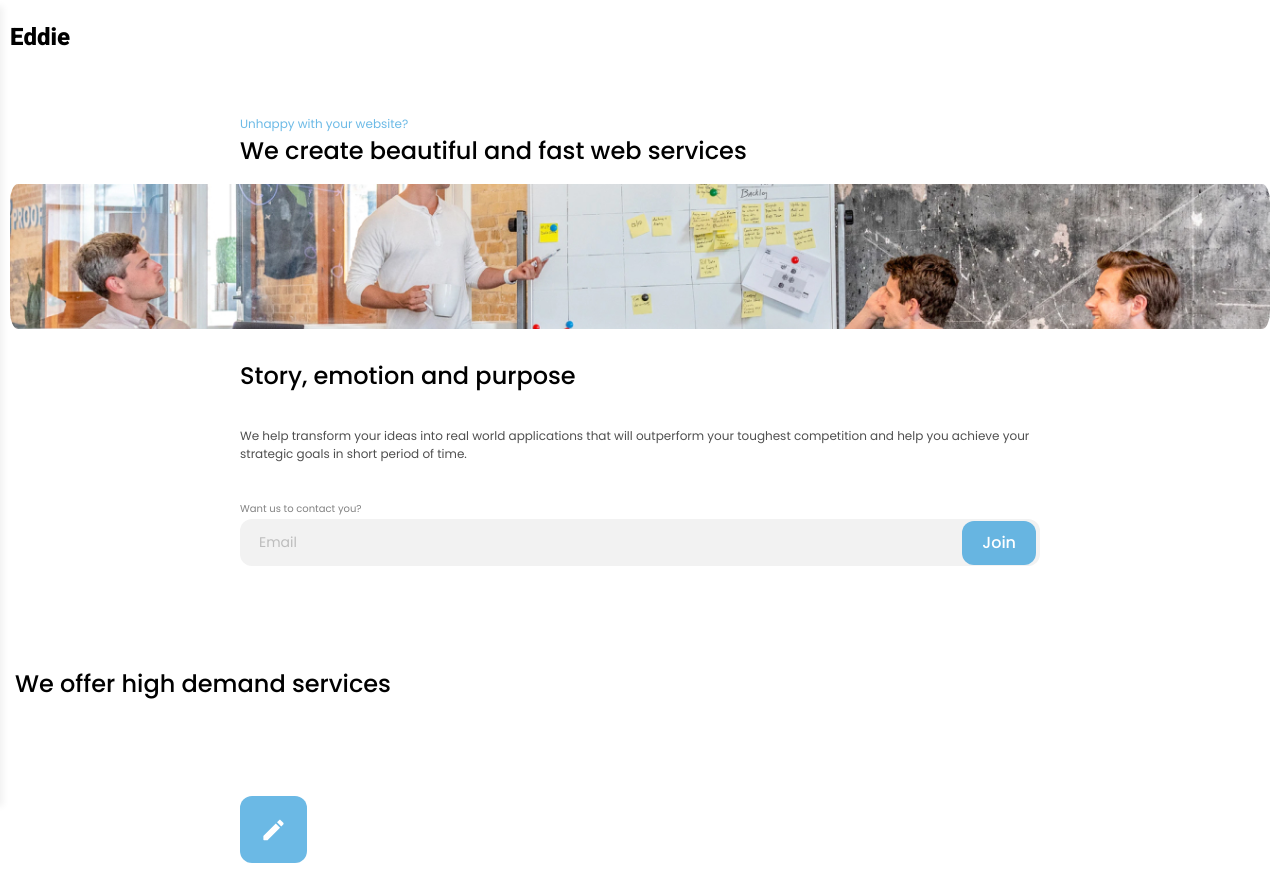
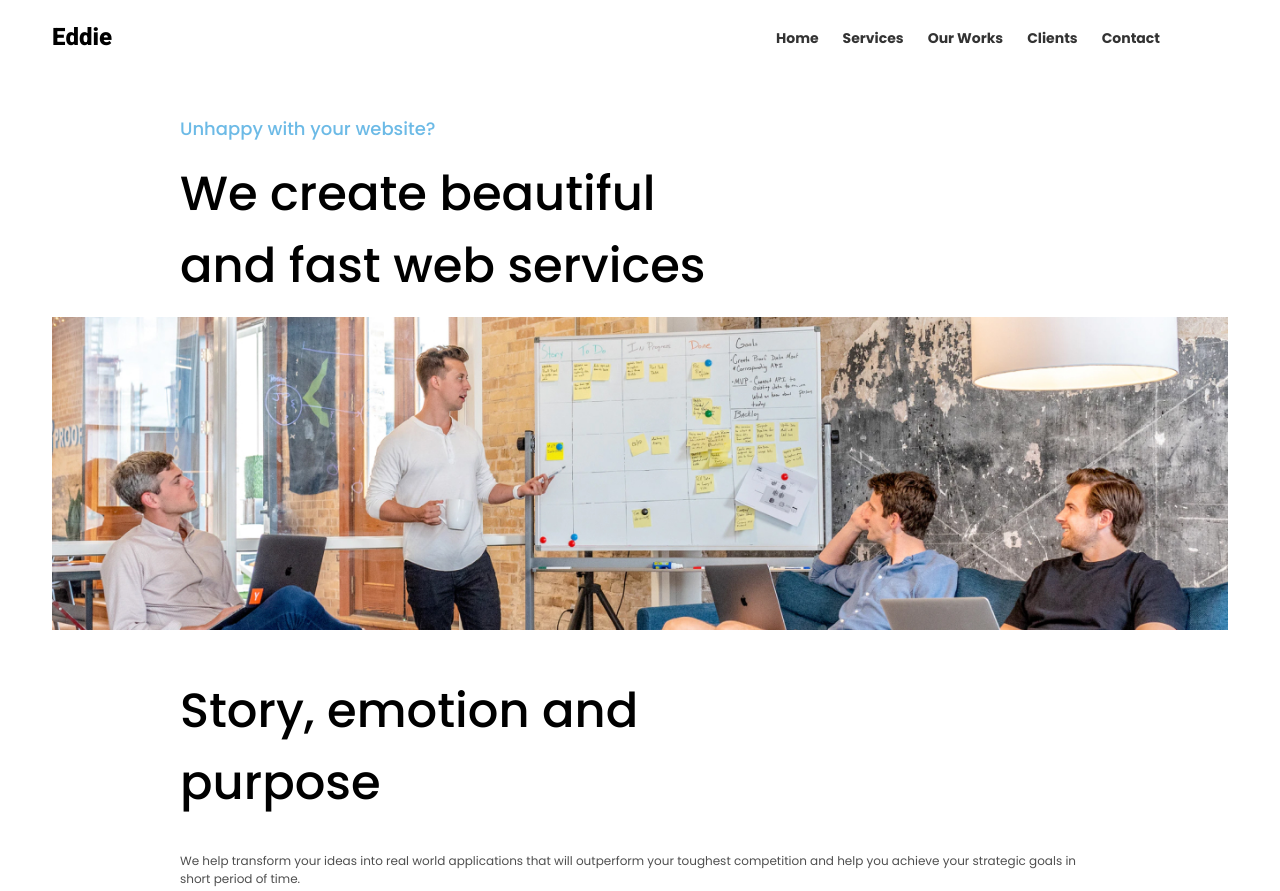
Before and after one commit to ips-coding-challenge/Eddie-Challenge, a website built with Parcel: page index.html in a window 1280 px wide. Shown: the top 891 px of the page. Built offline with nearby package versions, Linux system fonts and the light colour scheme.

Commit message:
Starting big screen

```diff
--- a/assets/css/app.css
+++ b/assets/css/app.css
@@ -2,152 +2,12 @@
 
 @import url("/assets/css/base.css");
 @import url("/assets/css/header.css");
-
-.container {
-  max-width: 1110px;
-  padding: 0 40px;
-  margin: 0 auto;
-}
-
-h2 {
-  font-size: 24px;
-  line-height: 36px;
-  font-weight: 500;
-}
-img {
-  width: 100%;
-  max-width: 100%;
-  height: auto;
-  border-radius: 24px;
-}
+@import url("/assets/css/home.css");
+@import url("/assets/css/services.css");
 
 /* Animation */
 .translate {
   transform: translateX(0) !important;
-}
-
-/* Home Section */
-.home {
-  margin-top: 40px;
-}
-
-.question {
-  color: var(--clr-blue);
-  font-size: 12px;
-  line-height: 18px;
-}
-
-.home__image {
-  height: 145px;
-  border-radius: 18px;
-  object-fit: cover;
-  margin-top: 15px;
-  margin-bottom: 22px;
-  padding: 0 10px;
-}
-
-.home p {
-  font-size: 12px;
-  line-height: 18px;
-  margin-top: 33px;
-  color: var(--clr-txt-p);
-}
-
-.form {
-  margin-top: 31px;
-}
-.form label {
-  font-size: 10px;
-  line-height: 15px;
-  color: #828282;
-}
-.btn-input {
-  background-color: #f2f2f2;
-  height: 47px;
-  border-radius: 12px;
-  padding: 4px 4px 4px 19px;
-  display: flex;
-  justify-content: space-between;
-  align-items: center;
-}
-input {
-  outline: none;
-  background-color: transparent;
-  border: none;
-  max-width: 60%;
-}
-input::placeholder {
-  font-size: 14px;
-  line-height: 21px;
-  color: #bdbdbd;
-}
-
-.btn {
-  padding: 10px 20px;
-  border-radius: 12px;
-  border: 0;
-  font-weight: 500;
-  font-size: 16px;
-  line-height: 24px;
-}
-
-.btn-default {
-  background-color: #e0e0e0;
-  color: #828282;
-}
-.btn-blue,
-.btn-green,
-.btn-red {
-  color: white;
-}
-.btn-blue {
-  background: var(--clr-blue);
-}
-.btn-green {
-  background: var(--clr-green);
-}
-.btn-red {
-  background: var(--clr-red);
-}
-
-/* Services Section */
-.services {
-  margin-top: 100px;
-}
-.services h2 {
-  padding-left: 15px;
-  margin-bottom: 94px;
-}
-.feature {
-  margin-top: 90px;
-}
-.feat-icon {
-  height: 67px;
-  width: 67px;
-  display: flex;
-  justify-content: center;
-  align-items: center;
-}
-.services h3 {
-  margin-top: 35px;
-  font-size: 24px;
-  line-height: 36px;
-  font-weight: bold;
-}
-.services p {
-  margin-top: 24px;
-  color: var(--clr-txt-p);
-  font-size: 16px;
-  line-height: 24px;
-  margin-bottom: 30px;
-}
-.rounded {
-  background: #ffffff;
-  box-shadow: 0px 10px 30px rgba(51, 51, 51, 0.1);
-  border-radius: 24px;
-  padding: 46px 30px;
-  margin-left: 10px;
-  margin-right: 10px;
 }
 
 /* Our Works Section */
@@ -310,14 +170,3 @@ input::placeholder {
   margin-top: 133px;
   color: #a9a9a9;
 }
-
-/* Utility */
-.full-width {
-  left: 50%;
-  margin-left: -50vw;
-  margin-right: -50vw;
-  max-width: 100vw;
-  position: relative;
-  right: 50%;
-  width: 100vw;
-}
--- a/assets/css/base.css
+++ b/assets/css/base.css
@@ -30,7 +30,91 @@ input {
 }
 
 .container {
-  max-width: 1110px;
+  /* max-width: 1110px; */
   padding: 0 40px;
   margin: 0 auto;
 }
+
+h2 {
+  font-size: 24px;
+  line-height: 36px;
+  font-weight: 500;
+}
+
+img {
+  width: 100%;
+  max-width: 100%;
+  height: auto;
+  border-radius: 24px;
+}
+
+.btn {
+  padding: 10px 20px;
+  border-radius: 12px;
+  border: 0;
+  font-weight: 500;
+  font-size: 16px;
+  line-height: 24px;
+}
+
+.btn-default {
+  background-color: #e0e0e0;
+  color: #828282;
+}
+.btn-blue,
+.btn-green,
+.btn-red {
+  color: white;
+}
+.btn-blue {
+  background: var(--clr-blue);
+}
+.btn-green {
+  background: var(--clr-green);
+}
+.btn-red {
+  background: var(--clr-red);
+}
+/* Utility */
+.full-width {
+  left: 50%;
+  margin-left: -50vw;
+  margin-right: -50vw;
+  max-width: 100vw;
+  position: relative;
+  right: 50%;
+  width: 100vw;
+  padding: 0 10px;
+}
+
+@media (min-width: 576px) {
+  .container {
+    max-width: 500px;
+  }
+}
+
+@media (min-width: 768px) {
+  .container {
+    max-width: 700px;
+  }
+  .full-width {
+    padding: 0 52px;
+  }
+  h2 {
+    font-weight: 500 !important;
+    font-size: 48px !important;
+    line-height: 72px !important;
+  }
+}
+
+@media (min-width: 992px) {
+  .container {
+    max-width: 900px;
+  }
+}
+
+@media (min-width: 1200px) {
+  .container {
+    max-width: 1000px;
+  }
+}
--- a/assets/css/header.css
+++ b/assets/css/header.css
@@ -14,6 +14,7 @@ header {
 }
 .menu {
   display: flex;
+  flex-direction: column;
   justify-content: center;
   align-self: start;
   align-items: center;
@@ -40,8 +41,11 @@ header {
 }
 
 .menu li a {
-  color: black;
+  color: var(--clr-txt-black);
   text-decoration: none;
+  font-size: 14px;
+  line-height: 18px;
+  font-weight: 600;
 }
 .menu li a:hover {
   color: var(--clr-red);
@@ -54,22 +58,33 @@ header {
 }
 
 @media (min-width: 767px) {
-  .container {
-    width: 880px;
-    max-width: 1400px;
-  }
-
   header {
     max-width: 1280px;
     margin: 0 auto;
+    padding-left: 52px;
+    padding-right: 108px;
   }
   .menu {
-    display: block;
+    display: flex;
+    height: inherit;
+    position: inherit;
+    align-items: center;
+    flex-direction: row;
+    transform: inherit;
+    width: inherit;
+    margin: inherit;
+    box-shadow: inherit;
+    background-color: inherit;
+    margin: 0;
+    align-self: center;
   }
 
-  .menu ul {
-    display: flex;
+  .menu li {
+    min-height: inherit;
+    transform: inherit;
+    margin: 0 12px;
   }
+
   .menu-mobile-i {
     display: none;
   }
--- /dev/null
+++ b/assets/css/home.css
@@ -0,0 +1,70 @@
+.home {
+  margin-top: 40px;
+}
+
+.question {
+  color: var(--clr-blue);
+  font-size: 12px;
+  line-height: 18px;
+}
+
+.home__image {
+  height: 145px;
+  border-radius: 18px;
+  object-fit: cover;
+  margin-top: 15px;
+  margin-bottom: 22px;
+}
+
+.home p {
+  font-size: 12px;
+  line-height: 18px;
+  margin-top: 33px;
+  color: var(--clr-txt-p);
+}
+
+.form {
+  margin-top: 31px;
+}
+.form label {
+  font-size: 10px;
+  line-height: 15px;
+  color: #828282;
+}
+.btn-input {
+  background-color: #f2f2f2;
+  height: 47px;
+  border-radius: 12px;
+  padding: 4px 4px 4px 19px;
+  display: flex;
+  justify-content: space-between;
+  align-items: center;
+}
+input {
+  outline: none;
+  background-color: transparent;
+  border: none;
+  max-width: 60%;
+}
+input::placeholder {
+  font-size: 14px;
+  line-height: 21px;
+  color: #bdbdbd;
+}
+
+@media (min-width: 768px) {
+  .question {
+    font-weight: 500;
+    font-size: 18px;
+    line-height: 27px;
+  }
+  .home__image {
+    height: 100%;
+    /* padding: 0 10px; */
+  }
+
+  .home h2 {
+    max-width: 550px;
+    margin-top: 16px;
+  }
+}
--- /dev/null
+++ b/assets/css/services.css
@@ -0,0 +1,38 @@
+.services {
+  margin-top: 100px;
+}
+.services h2 {
+  padding-left: 15px;
+  margin-bottom: 94px;
+}
+.feature {
+  margin-top: 90px;
+}
+.feat-icon {
+  height: 67px;
+  width: 67px;
+  display: flex;
+  justify-content: center;
+  align-items: center;
+}
+.services h3 {
+  margin-top: 35px;
+  font-size: 24px;
+  line-height: 36px;
+  font-weight: bold;
+}
+.services p {
+  margin-top: 24px;
+  color: var(--clr-txt-p);
+  font-size: 16px;
+  line-height: 24px;
+  margin-bottom: 30px;
+}
+.rounded {
+  background: #ffffff;
+  box-shadow: 0px 10px 30px rgba(51, 51, 51, 0.1);
+  border-radius: 24px;
+  padding: 46px 30px;
+  margin-left: 10px;
+  margin-right: 10px;
+}
--- a/index.html
+++ b/index.html
@@ -10,15 +10,13 @@
     <main class="main">
       <header>
         <h1 class="logo">Eddie</h1>
-        <div class="menu">
-          <ul>
+        <ul class="menu">
           <li><a href="#">Home</a></li>
           <li><a href="#">Services</a></li>
           <li><a href="#">Our Works</a></li>
           <li><a href="#">Clients</a></li>
           <li><a href="#">Contact</a></li>
         </ul>
-        </div>
         <div class="menu-mobile-i" id="toggle">
           <svg
             width="18"
@@ -34,7 +32,7 @@
           </svg>
         </div>
       </header>
-      <!-- Services Section -->
+      <!-- Home Section -->
       <section class="home">
         <div class="container">
           <div class="question">Unhappy with your website?</div>
@@ -59,6 +57,7 @@
           </div>
         </div>
       </section>
+      <!-- Services Section -->
       <section class="services">
         <div class="container">
           <h2 class="full-width">We offer high demand services</h2>
```
Also changed, not shown: dist/index.html, 5 other files. Lines whose indentation alone changed are shown as unchanged.
